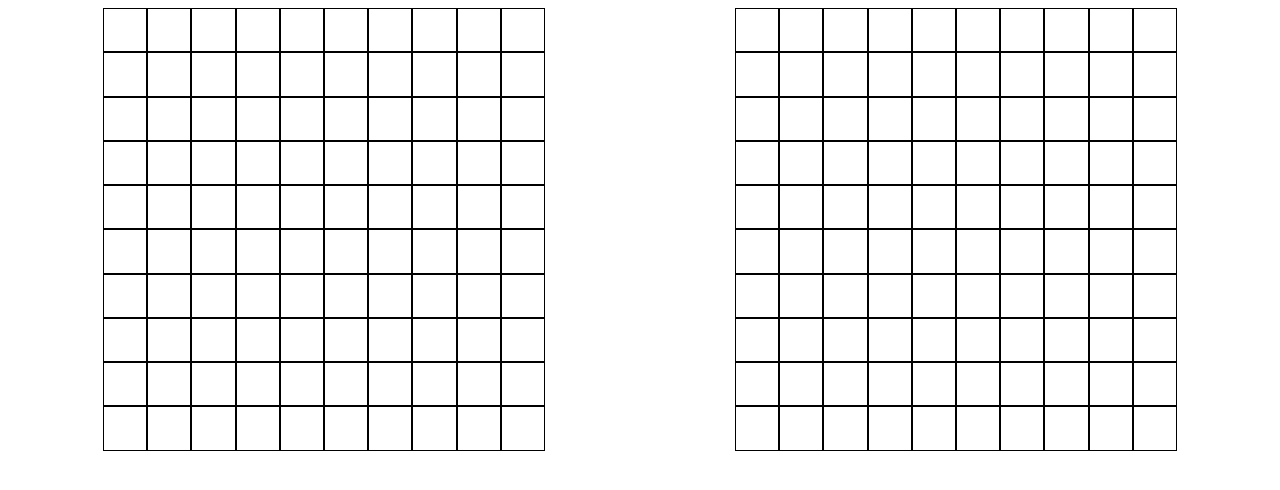
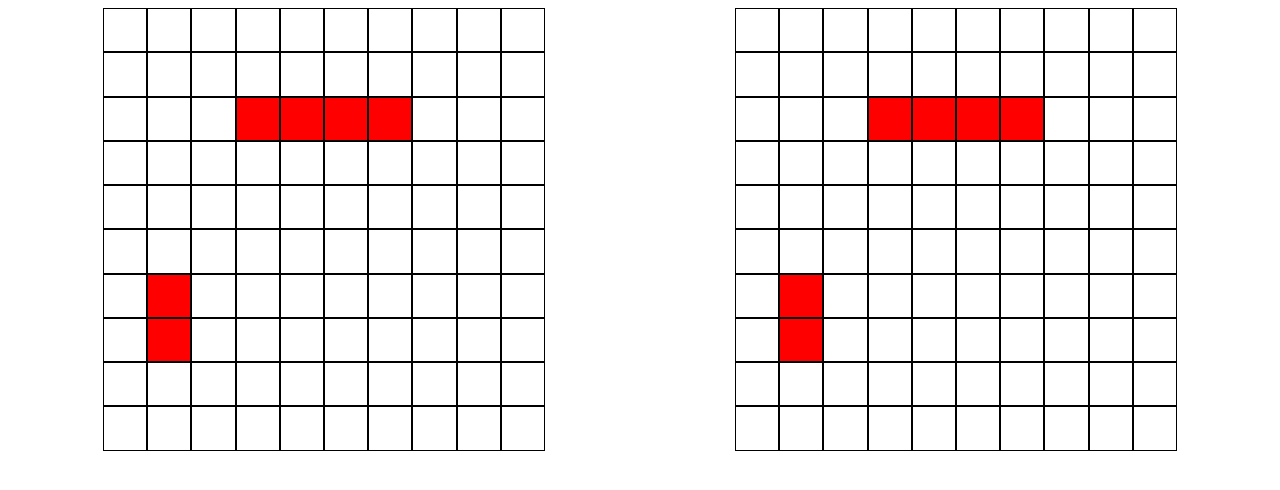
Before and after one commit to bing0i/battleship, a website with bundled scripts: page index.html in a window 1280 px wide. Built offline with nearby package versions, Linux system fonts and the light colour scheme.

Commit message:
Ships are placed on gameboard and can be attacked by clicking

```diff
--- a/script.js
+++ b/script.js
@@ -1,7 +1,68 @@
-import { Ship } from './scripts/Ship';
-import { Gameboard } from './scripts/Gameboard';
-import { Player } from './scripts/Player';
-import { Computer } from './scripts/Computer';
-import { userInterface } from './scripts/userInterface';
+import { Ship } from './scripts/Ship.js';
+import { Gameboard } from './scripts/Gameboard.js';
+import { Player } from './scripts/Player.js';
+import { Computer } from './scripts/Computer.js';
+import { UserInterface } from './scripts/UserInterface.js';
 
+const gameboardsInfo = [
+  Gameboard([
+    Ship({
+      start: {
+        x: 1,
+        y: 6,
+      },
+      end: {
+        x: 1,
+        y: 7,
+      },
+      length: 2,
+      hitPosition: [],
+      orientation: 'v',
+    }),
+    Ship({
+      start: {
+        x: 3,
+        y: 2,
+      },
+      end: {
+        x: 6,
+        y: 2,
+      },
+      length: 4,
+      hitPosition: [],
+      orientation: 'h',
+    }),
+  ]),
+  Gameboard([
+    Ship({
+      start: {
+        x: 1,
+        y: 6,
+      },
+      end: {
+        x: 1,
+        y: 7,
+      },
+      length: 2,
+      hitPosition: [],
+      orientation: 'v',
+    }),
+    Ship({
+      start: {
+        x: 3,
+        y: 2,
+      },
+      end: {
+        x: 6,
+        y: 2,
+      },
+      length: 4,
+      hitPosition: [],
+      orientation: 'h',
+    }),
+  ]),
+];
+const userInterface = UserInterface(gameboardsInfo);
 userInterface.createGameboards();
+userInterface.placeShips();
+userInterface.clickToAttack();
--- a/scripts/userInterface.js
+++ b/scripts/userInterface.js
@@ -1,23 +1,75 @@
-const userInterface = (() => {
+const UserInterface = (gbsInfo) => {
+  const gameboardsInfo = gbsInfo;
+  const gameboards = Array.from(document.querySelectorAll('.gameboard'));
+
   const createGameboards = () => {
-    const gameboards = Array.from(document.querySelectorAll('.gameboard'));
     for (let i = 1; i <= 10; i++) {
       for (let j = 1; j <= 10; j++) {
         for (let k = 0; k < gameboards.length; k++) {
           let square = document.createElement('div');
           square.className = `square position-${j}-${i}`;
-          let content = document.createElement('div');
-          content.className = `content`;
-          square.appendChild(content);
+          square.addEventListener('click', () => {
+            attack(square, gameboardsInfo[k], { j, i });
+          });
           gameboards[k].appendChild(square);
         }
       }
     }
   };
 
+  const clickToAttack = () => {
+    for (let i = 0; i < gameboards.length; i++) {
+      let squares = Array.from(gameboards[i].querySelectorAll('.square'));
+      for (let j = 0; j < squares.length; j++) {
+        squares[j].addEventListener('click', (e) => {
+          const splittedStrings = e.target.className.split('-');
+          const pos = {
+            x: parseInt(splittedStrings[1]) - 1,
+            y: parseInt(splittedStrings[2]) - 1,
+          };
+          attack(e.target, gameboardsInfo[i], pos);
+        });
+      }
+    }
+  };
+
+  const placeShips = () => {
+    for (let i = 0; i < gameboardsInfo.length; i++) {
+      for (let j = 0; j < gameboardsInfo[i].ships.length; j++) {
+        let position = gameboardsInfo[i].ships[j].position;
+        let x = position.start.x;
+        let y = position.start.y;
+        for (let k = 0; k < position.length; k++) {
+          if (position.orientation === 'h') {
+            x = position.start.x + k;
+            y = position.start.y;
+          } else {
+            x = position.start.x;
+            y = position.start.y + k;
+          }
+          let square = gameboards[i].querySelector(
+            `.position-${x + 1}-${y + 1}`
+          );
+          square.style.backgroundColor = 'red';
+        }
+      }
+    }
+  };
+
+  const attack = (square, gameboardInfo, pos) => {
+    if (gameboardInfo.receiveAttack(pos)) {
+      square.style.backgroundColor = 'blue';
+    } else {
+      square.style.backgroundColor = 'orange';
+    }
+  };
+
   return {
     createGameboards,
+    placeShips,
+    clickToAttack,
+    attack,
   };
-})();
+};
 
-export { userInterface };
+export { UserInterface };
--- a/style.css
+++ b/style.css
@@ -11,7 +11,6 @@
 }
 
 .square {
-  position: relative;
   border: 1px solid black;
   box-sizing: border-box;
 }
@@ -21,11 +20,3 @@
   display: block;
   padding-bottom: 100%;
 }
-
-.square .content {
-  position: absolute;
-  top: 0;
-  left: 0;
-  height: 100%;
-  width: 100%;
-}
```
Also changed, not shown: test.test.js (+0 -1 lines).
